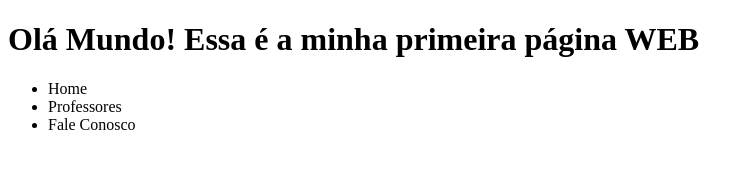
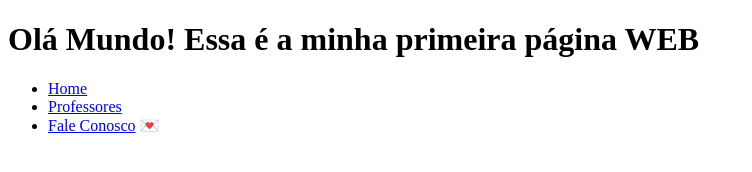
Before and after one commit to marquesdsilva/devaria-htmlaula2021, a plain HTML site: page index.html in a window 1280 px wide. Shown: the whole page, without its empty margins (0-752 px from the left). Drawn offline with Linux system fonts and the light colour scheme.

Commit message:
link no header

```diff
--- a/index.html
+++ b/index.html
@@ -11,9 +11,9 @@
         <h1>Olá Mundo! Essa é a minha primeira página WEB</h1>
         <nav>
             <ul>
-                <li>Home</li>
-                <li>Professores</li>
-                <li>Fale Conosco</li>
+                <li><a href="index.html">Home</a></li>
+                <li><a href="Professores">Professores</a></li>
+                <li><a href="FaleConosco">Fale Conosco</a> 💌</li>
             </ul>
         </nav>
     </header>
```
